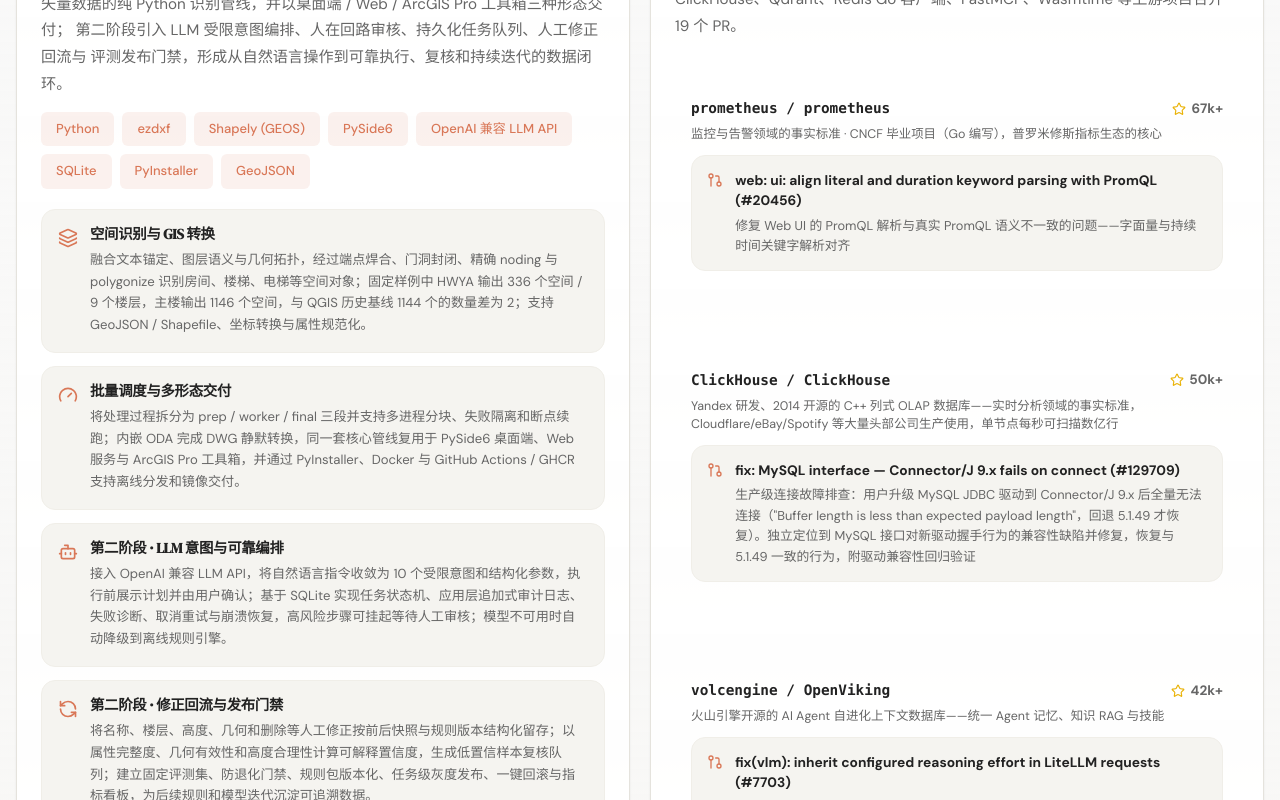
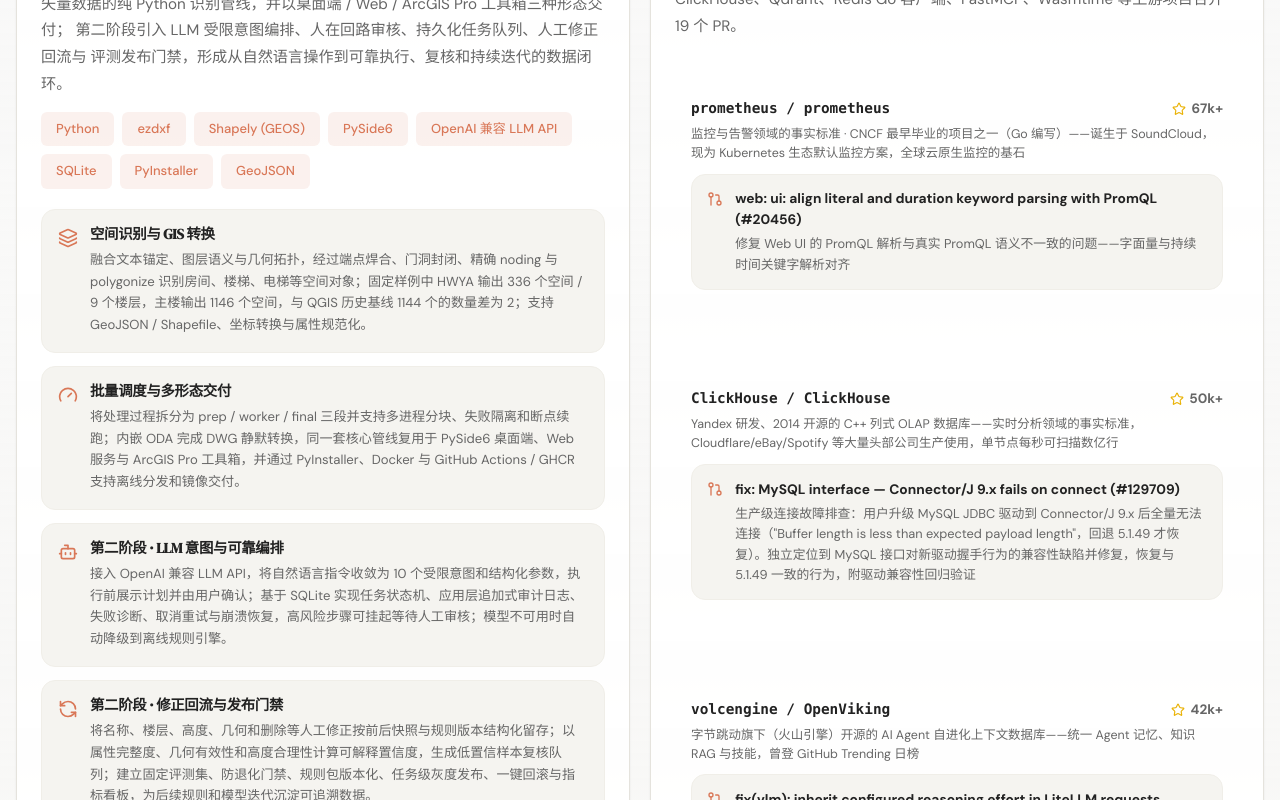
Before and after one commit to wangshun-china/interview-web, a Vue app: page / in a window 1280 px wide. Shown: the part 1100-1900 px from the top of the page. Built offline with nearby package versions, Linux system fonts and the light colour scheme.

Commit message:
resume: expand OpenViking (ByteDance/Trending) and Prometheus (CNCF/K8s) descriptions

```diff
--- a/src/components/OpenSourceCard.vue
+++ b/src/components/OpenSourceCard.vue
@@ -72,7 +72,7 @@ const repos = [
     name: 'prometheus / prometheus',
     url: 'https://github.com/prometheus/prometheus',
     stars: '67k+',
-    desc: '监控与告警领域的事实标准 · CNCF 毕业项目（Go 编写），普罗米修斯指标生态的核心',
+    desc: '监控与告警领域的事实标准 · CNCF 最早毕业的项目之一（Go 编写）——诞生于 SoundCloud，现为 Kubernetes 生态默认监控方案，全球云原生监控的基石',
     prs: [
       {
         title: 'web: ui: align literal and duration keyword parsing with PromQL (#20456)',
@@ -98,7 +98,7 @@ const repos = [
     name: 'volcengine / OpenViking',
     url: 'https://github.com/volcengine/OpenViking',
     stars: '42k+',
-    desc: '火山引擎开源的 AI Agent 自进化上下文数据库——统一 Agent 记忆、知识 RAG 与技能',
+    desc: '字节跳动旗下（火山引擎）开源的 AI Agent 自进化上下文数据库——统一 Agent 记忆、知识 RAG 与技能，曾登 GitHub Trending 日榜',
     prs: [
       {
         title: 'fix(vlm): inherit configured reasoning effort in LiteLLM requests (#7703)',
```
